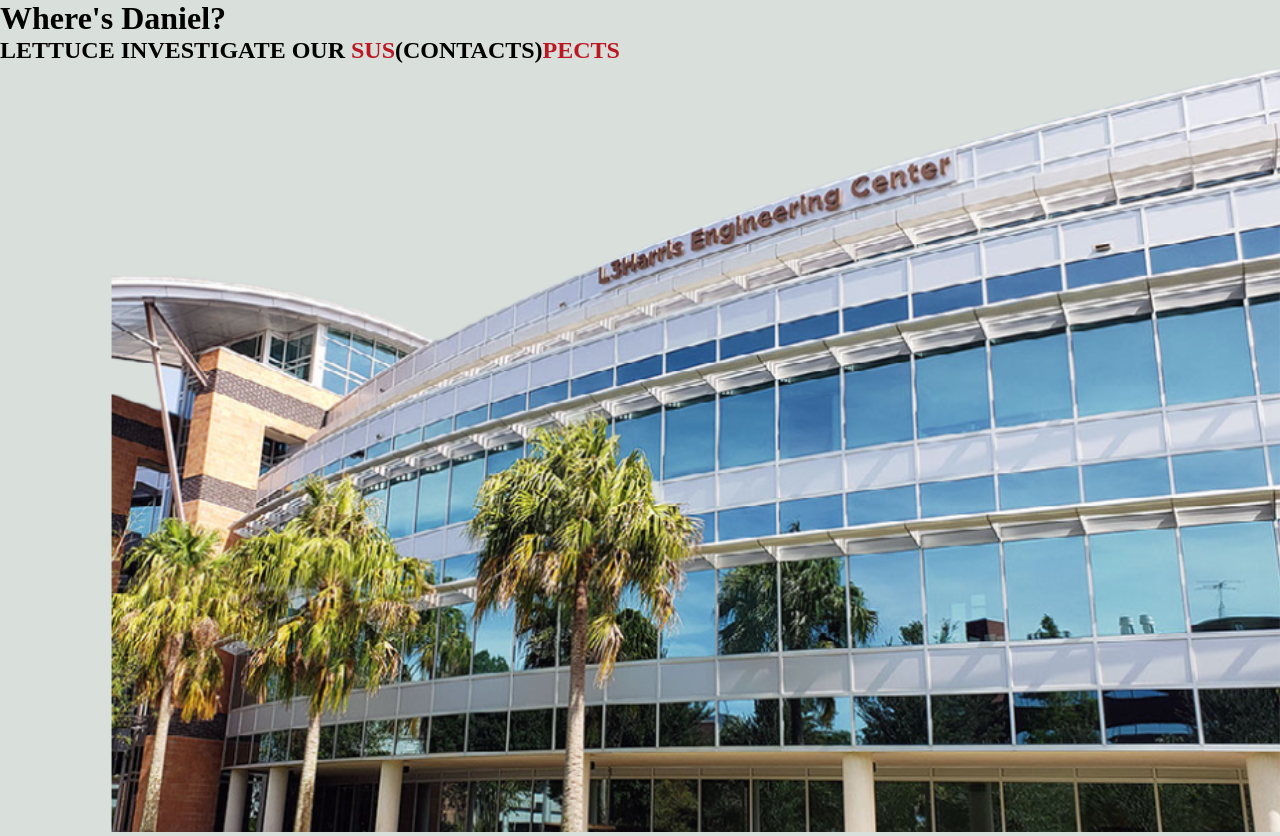
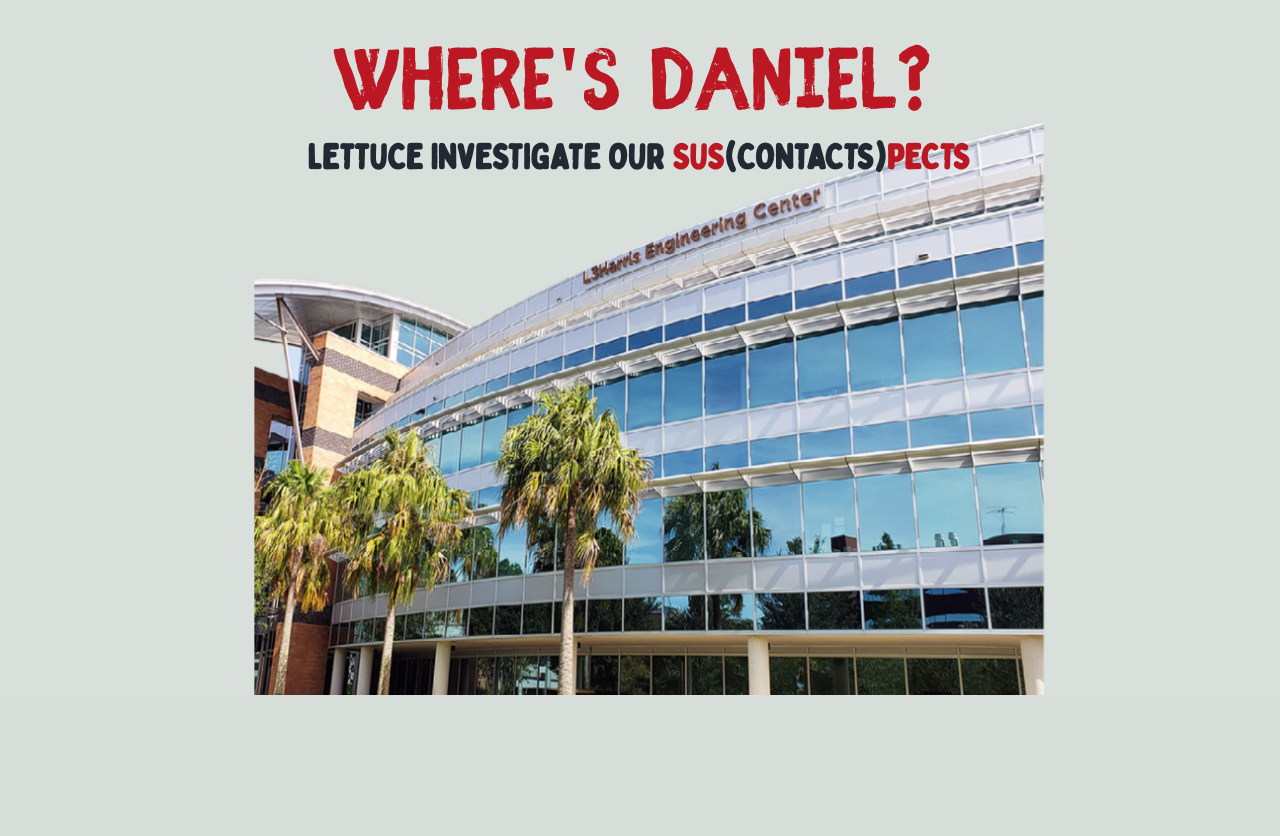
Before and after one commit to LettuceInvestigate/FindDaniel, a PHP site: page / in a window 1280 px wide. Shown: the part 105-941 px from the top of the page. After the commit the page ends 800 px from the top, so only its background shows below. Run offline with PHP 8.4, Linux system fonts and the light colour scheme; some libraries are stand-ins or nearby versions.

Commit message:
Adjusted the media query breakpoints properly.

```diff
--- a/css/styles.css
+++ b/css/styles.css
@@ -25,30 +25,13 @@ html, body {
 
 /* MEDIA QUERIES FOR RESPONSIVENESS/SIZING */
 
-/* X-Small devices (portrait phones, less than 576px) */
-@media (max-width: 576px) {
-
-
-}
-
-/* Small devices (landscape phones, less than 768px) */
-@media (max-width: 768px) {
-
-}
-
-/* Medium devices (tablets, less than 992px) */
-@media (max-width: 992px) {
-
-}
-
-/* Large devices (desktops, less than 1200px) */
-@media (max-width: 1200px) {
+@media (min-width: 992px) {
     #title {
         font-family: fibre;
-        font-size: 7.5rem;
+        font-size: 6rem;
         color: #bc1823;
-        left: 20%;
-        top: 10%;
+        left: 22%;
+        top: 14%;
         position: absolute;
         white-space: nowrap;
     }
@@ -57,9 +40,41 @@ html, body {
         font-family: bobby;
         color: #212932;
         position: relative;
-        font-size: 2.5rem;
-        left: 20%;
-        top: 26%;
+        font-size: 2.2rem;
+        left: 19%;
+        top: 27%;
+        position: absolute;
+        white-space: nowrap;
+    }
+
+    #building {
+        height: 74vh;
+        width: 74vw;
+        z-index: -1;
+        left: 14%;
+        top: 28%;
+        position: absolute;
+    }
+}
+
+@media (min-width: 1200px) {
+    #title {
+        font-family: fibre;
+        font-size: 6rem;
+        color: #bc1823;
+        left: 26%;
+        top: 16%;
+        position: absolute;
+        white-space: nowrap;
+    }
+
+    #subtitle {
+        font-family: bobby;
+        color: #212932;
+        position: relative;
+        font-size: 2.2rem;
+        left: 24%;
+        top: 30%;
         position: absolute;
         white-space: nowrap;
     }
@@ -69,20 +84,19 @@ html, body {
         width: 72vw;
         z-index: -1;
         left: 14%;
-        top: 30%;
+        top: 28%;
         position: absolute;
     }
 }
 
 /* Macbook fits here */
-/* X-Large devices (large desktops, equal to or greater than 1400px) */
 @media (min-width: 1400px) {
     #title {
         font-family: fibre;
         font-size: 7.5rem;
         color: #bc1823;
         left: 25%;
-        top: 10%;
+        top: 14%;
         position: absolute;
         white-space: nowrap;
     }
--- a/index.html
+++ b/index.html
@@ -13,7 +13,7 @@
         <title>Where's Daniel?</title>
 
         <!--CSS-->
-        <link rel="stylesheet" href="css/styles.css">
+        <link rel="stylesheet" href="/css/styles.css">
         <link rel="stylesheet" href="https://cdnjs.cloudflare.com/ajax/libs/font-awesome/5.15.3/css/all.min.css"/>
 
         <!--JavaScript-->
```
Also changed, not shown: other parts of css/styles.css (+33 -1 lines).
